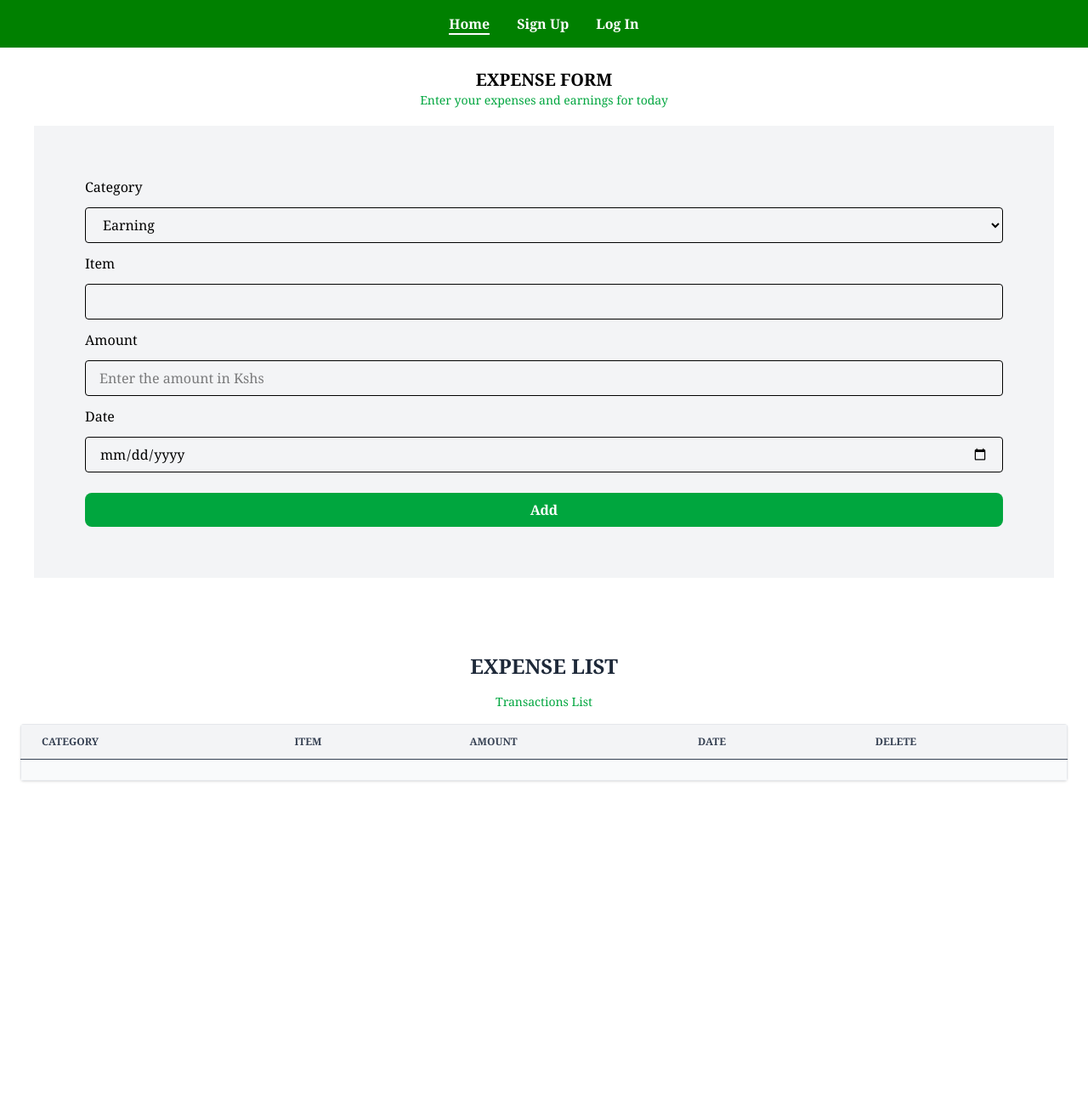
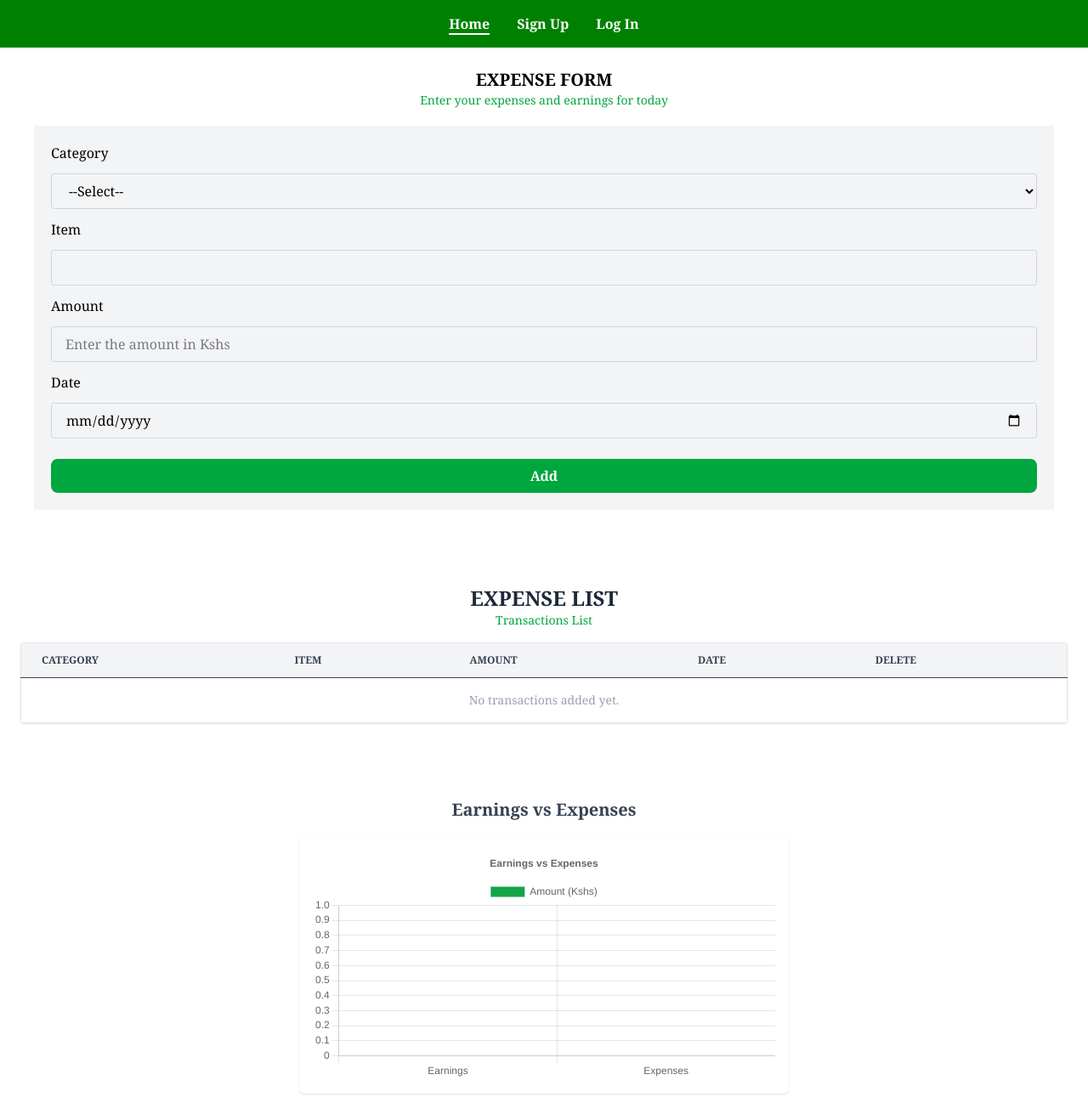
Before and after one commit to swawiye/React-Capstone, a React (Vite) app: page / in a window 1280 px wide. Shown: the whole page at 85% size. Before the commit the page ends 943 px from the top, so only its background shows below. Built offline with nearby package versions, Linux system fonts and the light colour scheme.

Commit message:
expenses form and bar chart

```diff
--- a/package.json
+++ b/package.json
@@ -12,8 +12,10 @@
   "dependencies": {
     "@tailwindcss/vite": "^4.1.6",
     "axios": "^1.9.0",
+    "chart.js": "^4.4.9",
     "firebase": "^11.7.1",
     "react": "^19.1.0",
+    "react-chartjs-2": "^5.3.0",
     "react-dom": "^19.1.0",
     "react-router-dom": "^7.6.0",
     "tailwindcss": "^4.1.6"
--- a/src/components/Balance.jsx
+++ /dev/null
@@ -1,10 +0,0 @@
-const Balance = () => {
-    return(
-        <div>
-            <h2>Balance</h2>
-            <p>Balance</p>
-            <p>Graph to show expenditure</p>
-        </div>
-    )
-}
-export default Balance;
--- /dev/null
+++ b/src/components/Chart.jsx
@@ -0,0 +1,44 @@
+import { Chart as ChartJS, CategoryScale, LinearScale, BarElement, Title, Tooltip, Legend, } from 'chart.js';
+import { Bar } from 'react-chartjs-2';
+
+ChartJS.register(CategoryScale, LinearScale, BarElement, Title, Tooltip, Legend);
+
+const Chart = ({expenses}) => {
+    //Calculate totals based on expense list
+    const earningsTotal = expenses
+        .filter(e => e.category === 'earning')//filter the earnings only
+        .reduce((sum, e) => sum + e.amount, 0);
+
+    const expensesTotal = expenses
+        .filter(e => e.category === 'expense')//filter the expenses only
+        .reduce((sum, e) => sum + e.amount, 0);
+
+    const data = {
+        labels: ['Earnings', 'Expenses'],
+        datasets: [
+        {
+            label: 'Amount (Kshs)',
+            data: [earningsTotal, expensesTotal],
+            backgroundColor: ['#16a34a', '#dc2626'],
+        },
+        ],
+    };
+
+    const options = {
+      responsive: true,
+      plugins: {
+        legend: { position: 'top' },
+        title: { display: true, text: 'Earnings vs Expenses' },
+      },
+    };
+
+  return (
+    <div className="p-6">
+      <h3 className="font-bold text-center text-xl mt-10 mb-4 text-gray-700">Earnings vs Expenses</h3>
+      <div className="max-w-xl mx-auto bg-white rounded-md shadow-sm p-4">
+        <Bar data={data} options={options}/>
+      </div>
+    </div>
+  );
+};
+export default Chart;
--- a/src/components/ExpenseForm.jsx
+++ b/src/components/ExpenseForm.jsx
@@ -1,41 +1,121 @@
+import { useState } from 'react';
+//Bar graph to compare earnings and expenditure
+import Chart from './Chart';
+
 const ExpenseForm = () => {
-    return(
+  const [expenses, setExpenses] = useState([]);
+  const [form, setForm] = useState({
+    category: '',
+    item: '',
+    amount: '',
+    date: ''
+  });
+
+  const handleChange = (e) => {
+    const { name, value } = e.target;
+    setForm(prev => ({
+      ...prev,
+      [name]: value
+    }));
+  };
+
+  const handleAdd = () => {
+    const { category, item, amount, date } = form;
+
+    // Validation
+    if (!category) {
+      alert('Please select a category');
+      return;
+    }
+    if (!item) {
+      alert('Please enter an item');
+      return;
+    }
+    if (!amount || isNaN(amount) || Number(amount) <= 0) {
+      alert('Please enter a valid amount');
+      return;
+    }
+    if (!date) {
+      alert('Please select a date');
+      return;
+    }
+
+    const newExpense = {
+      category,
+      item,
+      amount: parseFloat(amount),
+      date
+    };
+
+    setExpenses(prev => [...prev, newExpense]);
+    setForm({ category: '', item: '', amount: '', date: '' });
+  };
+
+  const handleDelete = (index) => {
+    setExpenses(prev => prev.filter((_, i) => i !== index));
+  };
+
+  return (
     <div>
       <h3 className="font-bold text-center mt-6 text-xl">EXPENSE FORM</h3>
       <p className="text-center text-sm text-green-600">Enter your expenses and earnings for today</p>
-            <form className="bg-gray-100 mt-5 mb-10 m-10 p-15">
+
+      <form
+        className="bg-gray-100 mt-5 mb-10 m-10 p-5"
+        onSubmit={(e) => e.preventDefault()}
+      >
         <div>
           <label className="block mb-3">Category</label>
-                    <select id="category-select" className="border border rounded-sm w-full px-4 py-2">
+          <select
+            name="category"
+            value={form.category}
+            onChange={handleChange}
+            className="border border-gray-300 rounded-sm w-full px-4 py-2"
+          >
+            <option value="">--Select--</option>
             <option value="earning">Earning</option>
             <option value="expense">Expense</option>
           </select>
         </div>
+
         <div>
           <label className="block mt-3 mb-3">Item</label>
           <input
             type="text"
-                    className="border border rounded-sm w-full px-4 py-2"
+            name="item"
+            value={form.item}
+            onChange={handleChange}
+            className="border border-gray-300 rounded-sm w-full px-4 py-2"
           />
         </div>
+
         <div>
           <label className="block mt-3 mb-3">Amount</label>
           <input
             type="number"
-                    className="border border rounded-sm w-full px-4 py-2"
+            name="amount"
+            value={form.amount}
+            onChange={handleChange}
+            className="border border-gray-300 rounded-sm w-full px-4 py-2"
             placeholder="Enter the amount in Kshs"
           />
         </div>
+
         <div>
           <label className="block mt-3 mb-3">Date</label>
           <input
             type="date"
-                    className="border border rounded-sm w-full px-4 py-2"
+            name="date"
+            value={form.date}
+            onChange={handleChange}
+            className="border border-gray-300 rounded-sm w-full px-4 py-2"
           />
         </div>
+
         <div>
           <button
-                    type="submit"
+            type="button"
+            onClick={handleAdd}
             className="mt-6 w-full bg-green-600 text-white font-semibold py-2 rounded-lg hover:bg-green-400 transition"
           >
             Add
@@ -45,12 +125,9 @@ const ExpenseForm = () => {
 
       <div className="p-6">
         <h3 className="font-bold text-center mt-6 text-2xl text-gray-800">EXPENSE LIST</h3>
-
-              <div className="mt-4">
         <p className="text-center text-green-600 text-sm mb-4">Transactions List</p>
 
         <div className="overflow-x-auto rounded-sm shadow-sm">
-
           <table className="min-w-full bg-white border border-gray-200 text-sm text-left text-gray-700">
             <thead className="bg-gray-100 text-gray-700 uppercase text-xs">
               <tr>
@@ -63,33 +140,36 @@ const ExpenseForm = () => {
             </thead>
 
             <tbody>
-                      {/* Example row */}
-                      {/* <tr className="hover:bg-gray-50">
-                        <td className="px-6 py-4 border-b">Food</td>
-                        <td className="px-6 py-4 border-b">Groceries</td>
-                        <td className="px-6 py-4 border-b">$50.00</td>
-                        <td className="px-6 py-4 border-b">2025-05-12</td>
-                        <td className="px-6 py-4 border-b text-red-500 cursor-pointer">Delete</td>
-                      </tr> */}
-                    </tbody>
-
-                    <tfoot className="bg-gray-50">
-                      <tr>
-                        <td className="px-6 py-3 font-semibold text-right" colSpan="5">
-                          {/* Add footer content if needed */}
+              {expenses.map((exp, index) => (
+                <tr key={index} className="bg-white">
+                  <td className="px-6 py-4 border-b">{exp.category}</td>
+                  <td className="px-6 py-4 border-b">{exp.item}</td>
+                  <td className="px-6 py-4 border-b">{exp.amount.toFixed(2)}</td>
+                  <td className="px-6 py-4 border-b">{exp.date}</td>
+                  <td className="px-6 py-4 border-b mb-2">
+                    <button
+                      onClick={() => handleDelete(index)}
+                      className="bg-red-500 hover:bg-red-700 p-2 rounded-sm text-white"
+                    >
+                      X
+                    </button>
                   </td>
                 </tr>
-                    </tfoot>
+              ))}
+              {expenses.length === 0 && (
+                <tr>
+                  <td colSpan="5" className="text-center py-4 text-gray-400">No transactions added yet.</td>
+                </tr>
+              )}
+            </tbody>
+          </table>
+        </div>
+      </div>
 
-                  </table>
+      <Chart expenses={expenses}/>
 
     </div>
+  );
+};
 
-              </div>
-
-            </div>
-
-        </div>
-    )
-}
 export default ExpenseForm;
--- a/src/pages/Home.jsx
+++ b/src/pages/Home.jsx
@@ -21,7 +21,7 @@ function Home() {
                 </div>
 
                 <div class="border border-gray-400 px-10 py-10 rounded-xl">
-                    <h3 class="font-semibold text-xl text-green-600 text-center">See your balance</h3>
+                    <h3 class="font-semibold text-xl text-green-600 text-center">See the statistics</h3>
                     <img src="src\assets\moneyminds placeholder.jpg"/>
                 </div>
             </div>
```
Also changed, not shown: 2 other files (tests, documents, lock files or other folders). Lines whose indentation alone changed are shown as unchanged.
